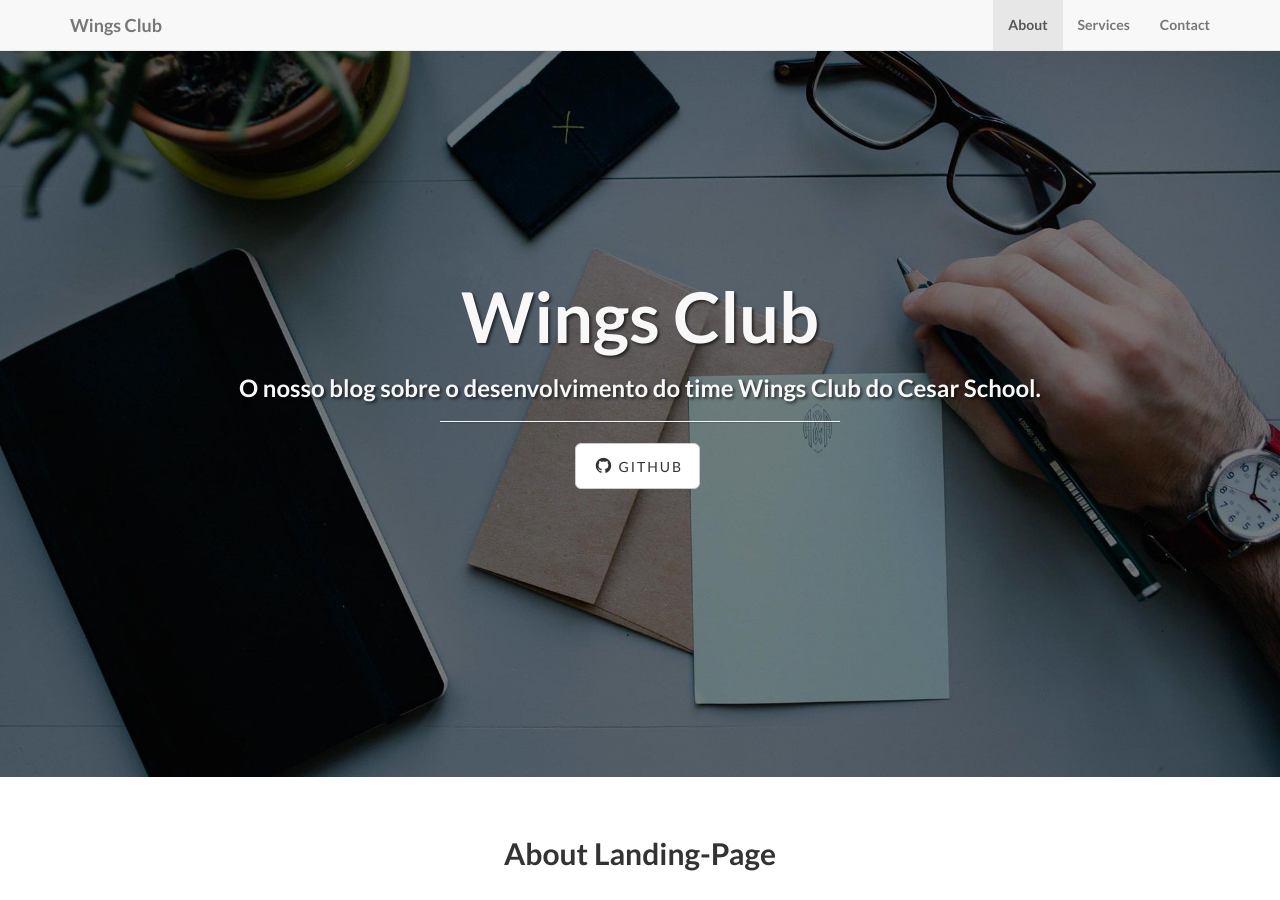
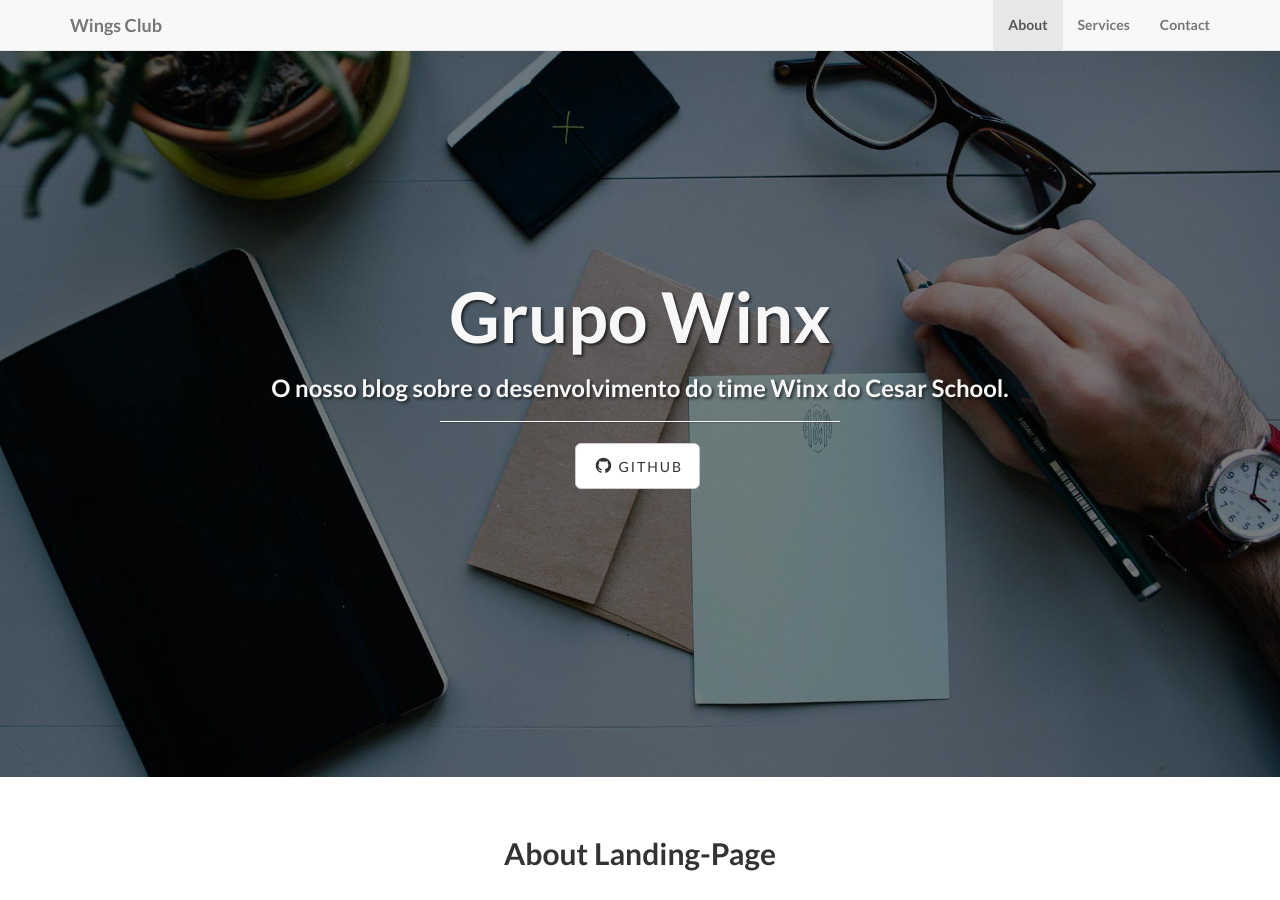
Before and after one commit to Wings-Club/wingclub.github.io, a Jekyll site: the page built from index.html, in a window 1280 px wide and 900 px high. Built offline with Jekyll 4.4.1, drawn with Linux system fonts in a browser that asks for light colours; nearby versions of some CDN libraries; library files that are not in the unit come from our copies.

Commit message:
Update index.html

```diff
--- a/index.html
+++ b/index.html
@@ -1,5 +1,5 @@
 ---
 layout: default
-title: Wings Club
-subTitle: O nosso blog sobre o desenvolvimento do time Wings Club do Cesar School.
+title: Grupo Winx
+subTitle: O nosso blog sobre o desenvolvimento do time Winx do Cesar School.
 ---
```
